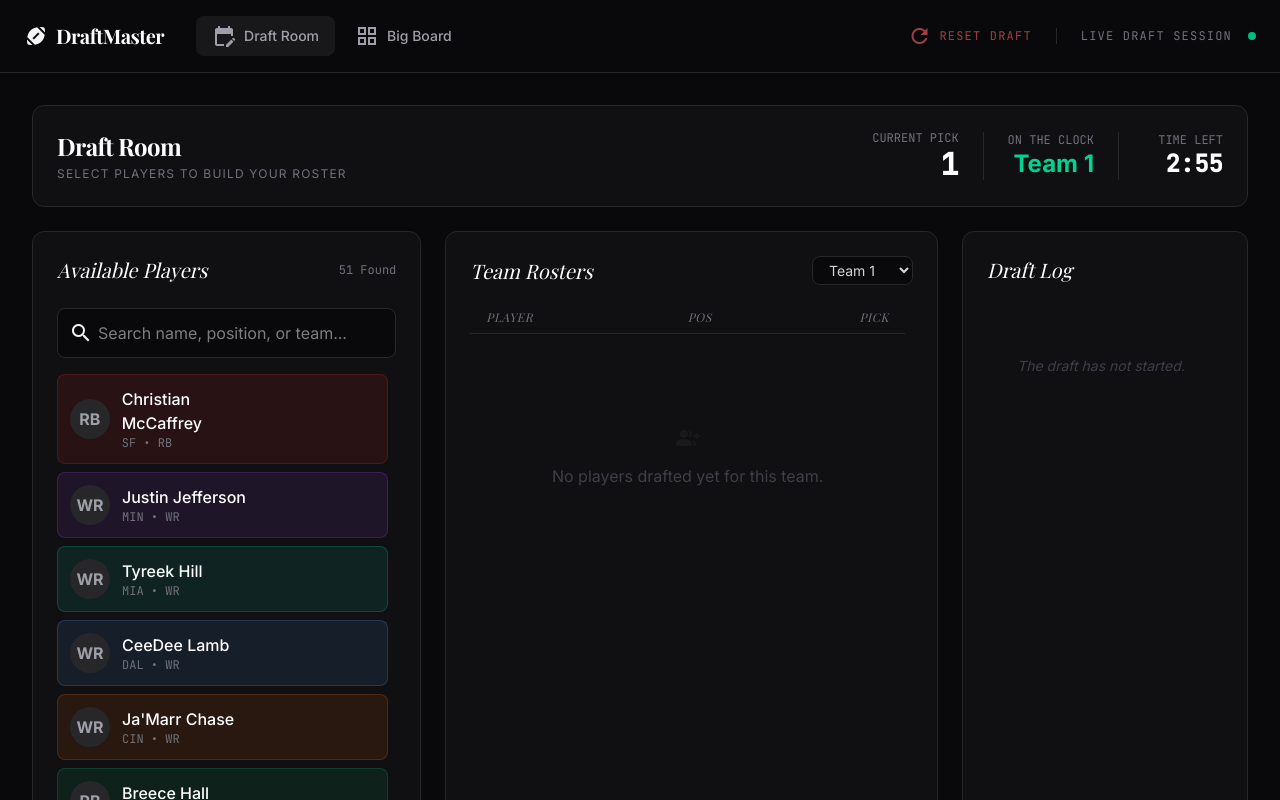
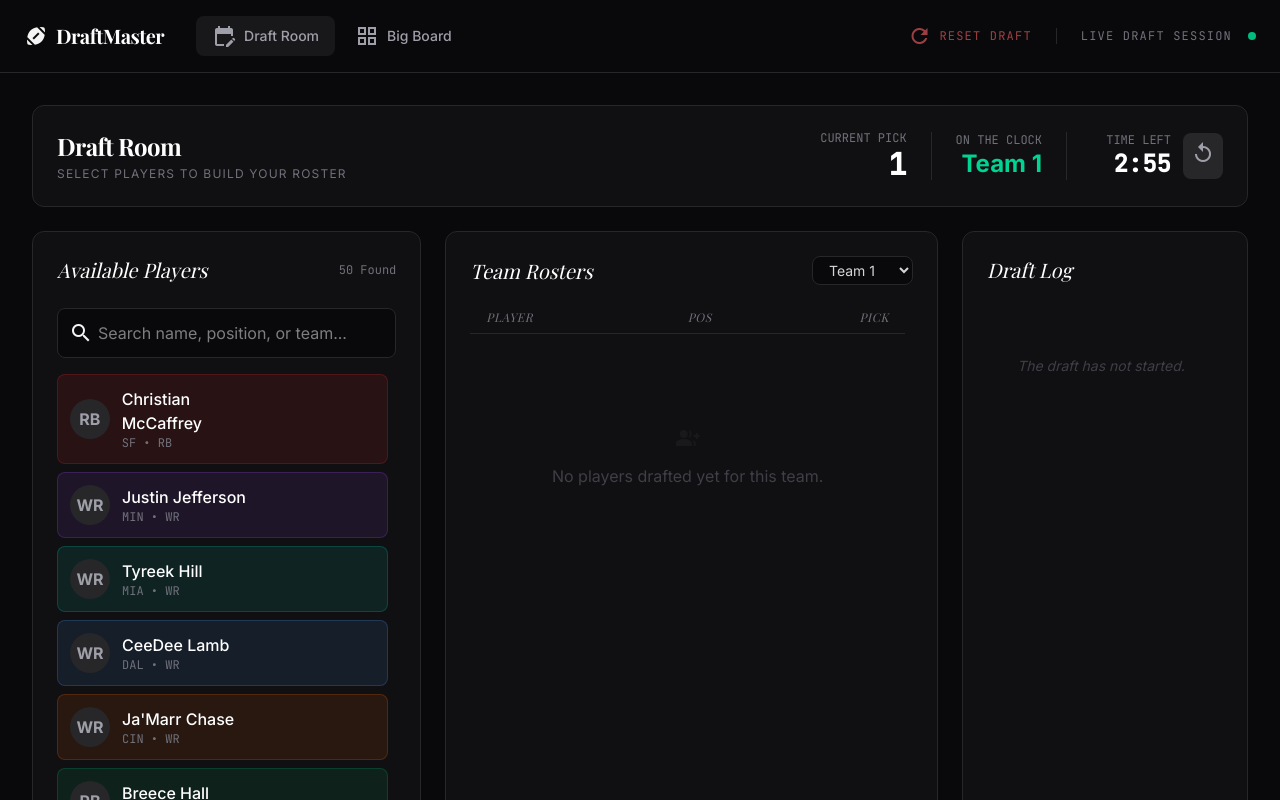
Before and after one commit to gregorylang-dev/draft-board, an Angular app: page / in a window 1280 px wide. Shown: the top 800 px of the page. Built offline with nearby package versions, Linux system fonts and the light colour scheme; a web font is replaced by a local one.

Commit message:
Added reset timer button

```diff
--- a/angular.json
+++ b/angular.json
@@ -2,7 +2,8 @@
   "$schema": "./node_modules/@angular/cli/lib/config/schema.json",
   "version": 1,
   "cli": {
-    "packageManager": "npm"
+    "packageManager": "npm",
+    "analytics": false
   },
   "newProjectRoot": "projects",
   "projects": {
--- a/src/app/draft.ts
+++ b/src/app/draft.ts
@@ -57,6 +57,10 @@ export class DraftService {
     this.timeRemaining.set(180);
   }
 
+  manualResetTimer() {
+    this.resetTimer();
+  }
+
   private loadInitialPlayers(): Player[] {
     const defaultPlayers: Player[] = [
       { id: '1', name: 'Christian McCaffrey', position: 'RB', team: 'SF', isDrafted: false },
@@ -109,7 +113,6 @@ export class DraftService {
       { id: '48', name: 'DeVonta Smith', position: 'WR', team: 'PHI', isDrafted: false },
       { id: '49', name: 'Zay Flowers', position: 'WR', team: 'BAL', isDrafted: false },
       { id: '50', name: 'Tank Dell', position: 'WR', team: 'HOU', isDrafted: false },
-      { id: '51', name: 'Jaylen Warren', position: 'RB', team: 'PIT', isDrafted: false },
     ];
 
     if (typeof window !== 'undefined' && window.localStorage) {
--- a/src/app/grid.html
+++ b/src/app/grid.html
@@ -17,11 +17,20 @@
         <div class="text-2xl font-bold text-emerald-400">{{ currentTeamDrafting() }}</div>
       </div>
       <div class="h-12 w-px bg-zinc-800"></div>
-      <div class="text-right min-w-[80px]">
-        <div class="text-xs text-zinc-500 uppercase font-mono">Time Left</div>
-        <div class="text-2xl font-mono font-bold" [class.text-red-500]="isTimeLow()" [class.text-white]="!isTimeLow()">
-          {{ timerDisplay() }}
+      <div class="flex items-center gap-3">
+        <div class="text-right min-w-[80px]">
+          <div class="text-xs text-zinc-500 uppercase font-mono">Time Left</div>
+          <div class="text-2xl font-mono font-bold" [class.text-red-500]="isTimeLow()" [class.text-white]="!isTimeLow()">
+            {{ timerDisplay() }}
+          </div>
         </div>
+        <button
+          (click)="onResetTimer()"
+          class="p-2 rounded-lg bg-zinc-800 hover:bg-zinc-700 text-zinc-400 hover:text-white transition-all"
+          title="Reset Timer"
+        >
+          <mat-icon class="text-lg">replay</mat-icon>
+        </button>
       </div>
     </div>
   </header>
--- a/src/app/grid.ts
+++ b/src/app/grid.ts
@@ -42,6 +42,10 @@ export class Grid {
 
   rounds = computed(() => Array.from({ length: this.maxPicks() }, (_, i) => i + 1));
 
+  onResetTimer() {
+    this.draftService.manualResetTimer();
+  }
+
   getTeamColor(team: string) {
     return this.draftService.getTeamColor(team);
   }
--- a/src/app/home.html
+++ b/src/app/home.html
@@ -17,11 +17,20 @@
         <div class="text-2xl font-bold text-emerald-400">{{ currentTeamDrafting() }}</div>
       </div>
       <div class="h-12 w-px bg-zinc-800"></div>
-      <div class="text-right min-w-[80px]">
-        <div class="text-xs text-zinc-500 uppercase font-mono">Time Left</div>
-        <div class="text-2xl font-mono font-bold" [class.text-red-500]="isTimeLow()" [class.text-white]="!isTimeLow()">
-          {{ timerDisplay() }}
+      <div class="flex items-center gap-3">
+        <div class="text-right min-w-[80px]">
+          <div class="text-xs text-zinc-500 uppercase font-mono">Time Left</div>
+          <div class="text-2xl font-mono font-bold" [class.text-red-500]="isTimeLow()" [class.text-white]="!isTimeLow()">
+            {{ timerDisplay() }}
+          </div>
         </div>
+        <button
+          (click)="onResetTimer()"
+          class="p-2 rounded-lg bg-zinc-800 hover:bg-zinc-700 text-zinc-400 hover:text-white transition-all"
+          title="Reset Timer"
+        >
+          <mat-icon class="text-lg">replay</mat-icon>
+        </button>
       </div>
     </div>
   </header>
--- a/src/app/home.ts
+++ b/src/app/home.ts
@@ -46,6 +46,10 @@ export class Home {
     this.selectedTeam.set(team);
   }
 
+  onResetTimer() {
+    this.draftService.manualResetTimer();
+  }
+
   getTeamColor(team: string) {
     return this.draftService.getTeamColor(team);
   }
```
